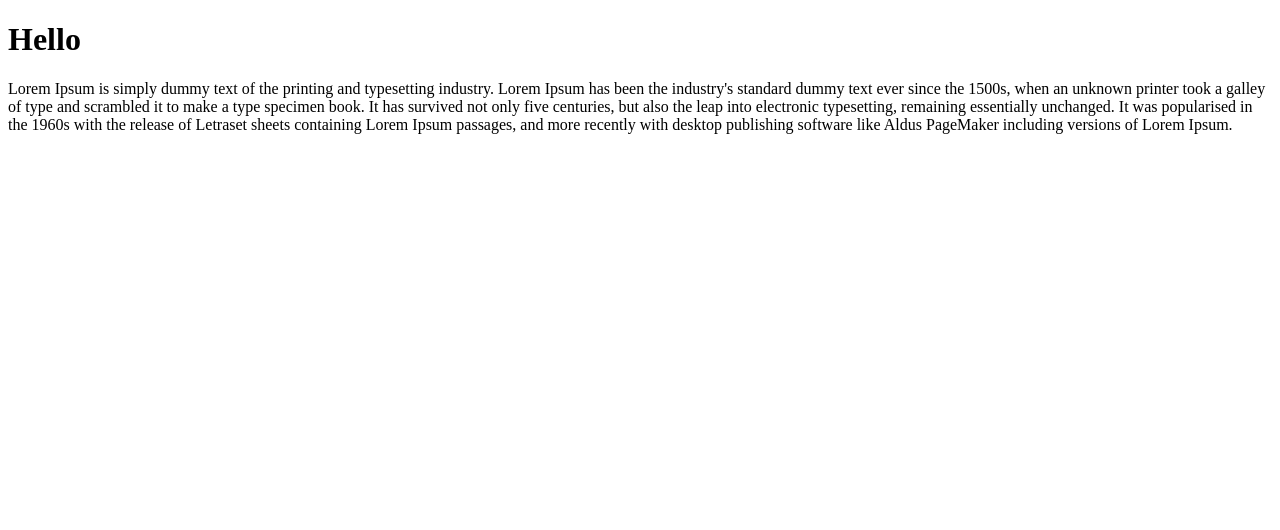
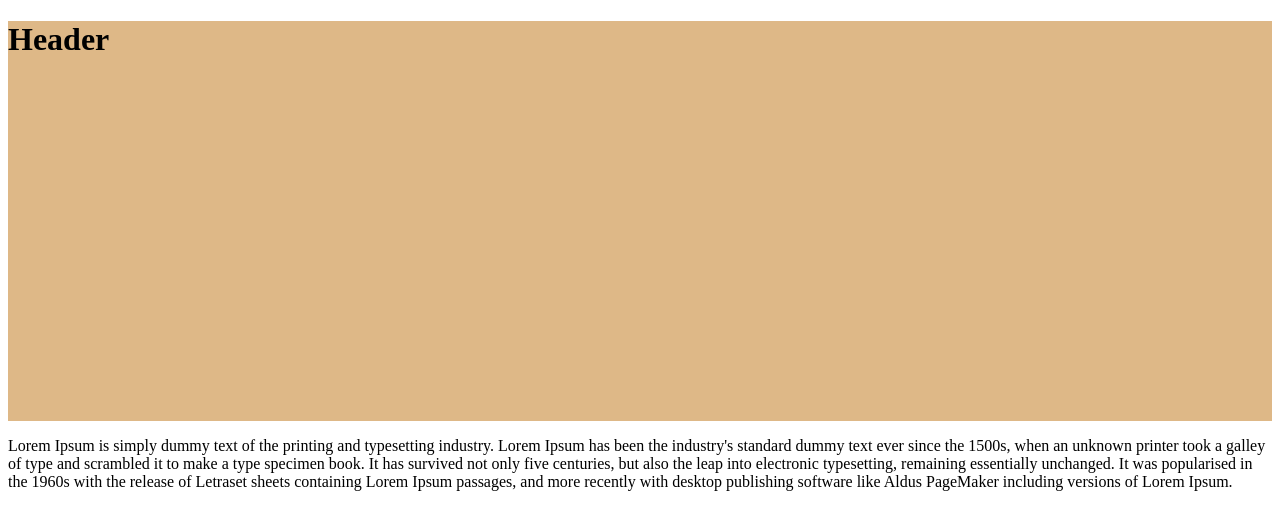
Before and after one commit to CeciSuareZaldivar/sesion_3, a plain HTML site: page index.html in a window 1280 px wide. Drawn offline with Linux system fonts and the light colour scheme.

Commit message:
cambios a header

```diff
--- a/estilos.css
+++ b/estilos.css
@@ -0,0 +1,6 @@
+.header-container-padre {
+width: 100%;
+height: 400px;
+background-color: burlywood;
+
+}
--- a/index.html
+++ b/index.html
@@ -13,40 +13,30 @@
     <body>
         <!--Estructura del navegador-->
 
-
        <header class="header-container-padre" >
-
-
+             <!--H1 (titulo principal) sólo se puede usar una vez por página-->
+             <h1> Header </h1>
         <!--Nav (Barra navegación) Puede ir adentro de header-->
         <nav class = "barra-navegacion">
 
         </nav>
-
-
 
     </header>
 
 
         <!--Main sólo se puede usar una vez por página /proyecto SEO, se usa para los elementos mas importantes de la pagina-->
         <main class="main">
-             <!--H1 (titulo principal) sólo se puede usar una vez por página-->
-            <h1> Hello </h1>
-
 
         </main>
-
 
         <section>
             <p> Lorem Ipsum is simply dummy text of the printing and typesetting industry. Lorem Ipsum has been the industry's standard dummy text ever since the 1500s, when an unknown printer took a galley of type and scrambled it to make a type specimen book. It has survived not only five centuries, but also the leap into electronic typesetting, remaining essentially unchanged. It was popularised in the 1960s with the release of Letraset sheets containing Lorem Ipsum passages, and more recently with desktop publishing software like Aldus PageMaker including versions of Lorem Ipsum. </p>
 
         </section>
 
-
         <!--Pie de página-->
 
-
         <footer class="footer-container-padre">
-
 
         </footer>
 
```
